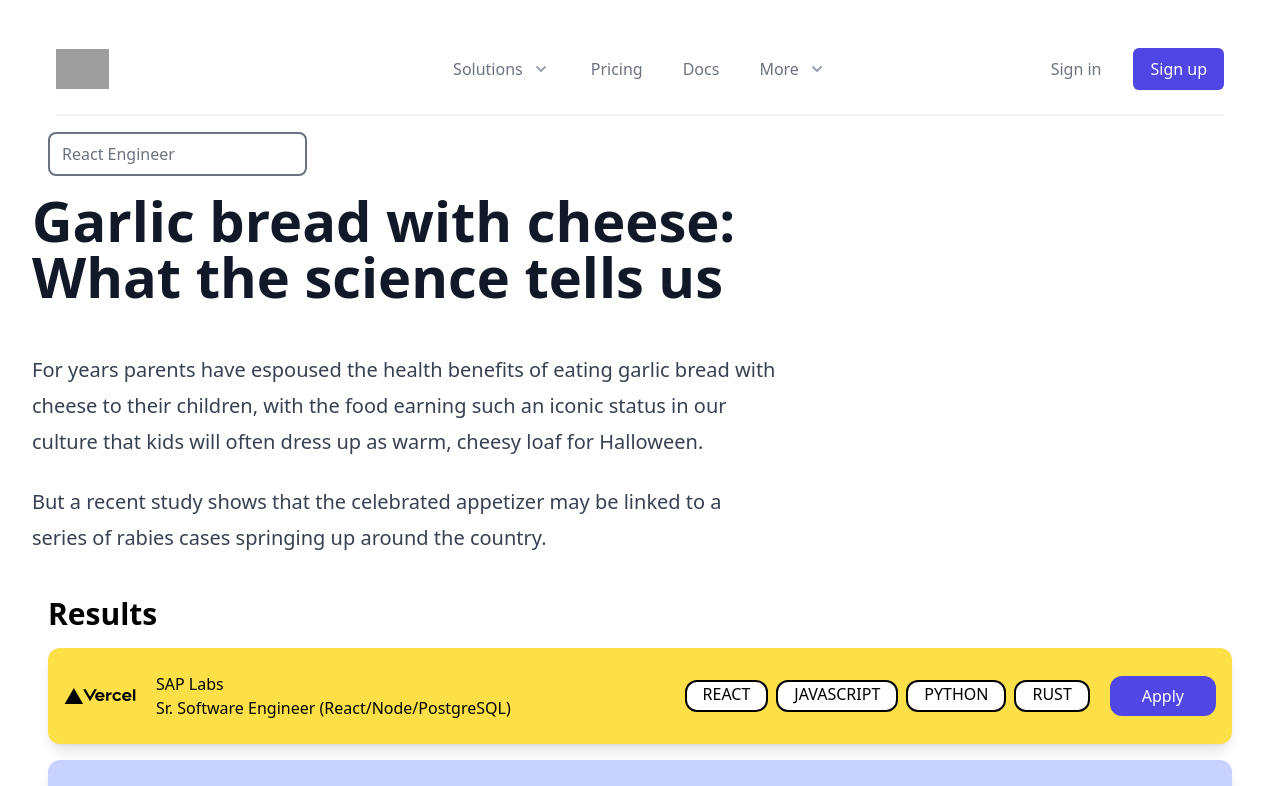
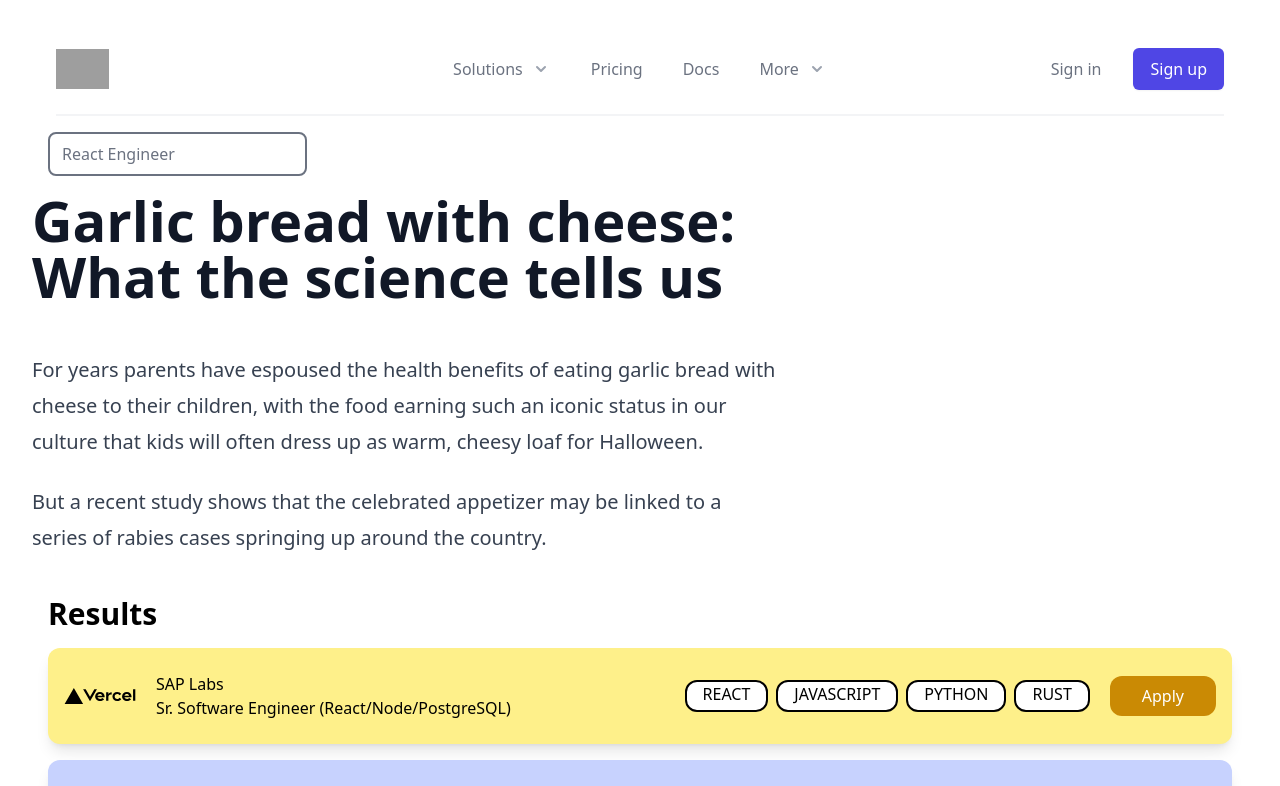
Before and after one commit to efosao/vauntly-legacy, a Next.js app: page / in a window 1280 px wide. Shown: the top 786 px of the page. Built offline with nearby package versions, Linux system fonts and the light colour scheme; grey boxes are pictures that could not be loaded.

Commit message:
enhanced search-row custom styling

```diff
--- a/components/SearchRow.tsx
+++ b/components/SearchRow.tsx
@@ -6,13 +6,19 @@ type SearchRowType = {
 };
 
 export function SearchRow({ color }: SearchRowType) {
-  const classes = cx(
+  const containerClasses = cx(
     "p-4 my-4 bg-indigo-200 flex items-center space-x-4 rounded-xl shadow-lg h-24 hover:bg-indigo-300 transition-all duration-300",
-    { "bg-yellow-300": color === "yellow" }
+    { "bg-yellow-200": color === "yellow" },
+    { "hover:bg-yellow-300": color === "yellow" }
+  );
+  const buttonClasses = cx(
+    "bg-indigo-600 hover:bg-indigo-700 rounded-xl text-white inline-flex items-center justify-center border-transparent font-medium h-10 transition-all duration-300",
+    { "bg-yellow-600": color === "yellow" },
+    { "hover:bg-yellow-700": color === "yellow" }
   );
 
   return (
-    <div className={classes}>
+    <div className={containerClasses}>
       <span className="shrink-0 w-15 flex align-center">
         <Image src="/vercel.svg" alt="Vercel Logo" width={72} height={16} />
       </span>
@@ -28,7 +34,7 @@ export function SearchRow({ color }: SearchRowType) {
         <span className="row-tag">Python</span>
         <span className="row-tag">RUST</span>
       </div>
-      <button className="bg-indigo-600 hover:bg-sky-700 rounded-xl text-white inline-flex items-center justify-center border-transparent font-medium h-10">
+      <button className={buttonClasses}>
         <span className="px-8">Apply</span>
       </button>
     </div>
```
